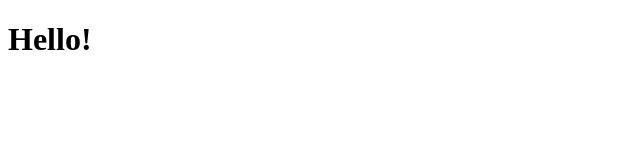
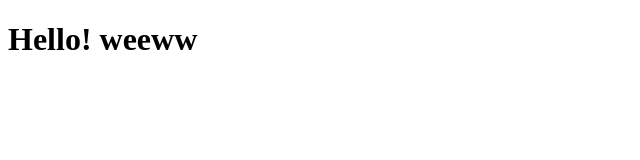
Before and after one commit to hyperionforge/test, a plain HTML site: page index.html in a window 1280 px wide. Shown: the whole page, without its empty margins (0-640 px from the left). Drawn offline with Linux system fonts and the light colour scheme.

Commit message:
Update index.html

```diff
--- a/index.html
+++ b/index.html
@@ -6,7 +6,7 @@
 
     <body>
 
-<h1>Hello!</h1>
+<h1>Hello! weeww</h1>
 
     </body>
 
```
